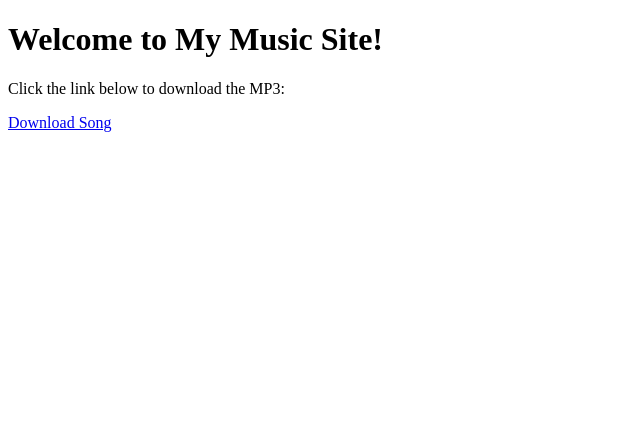
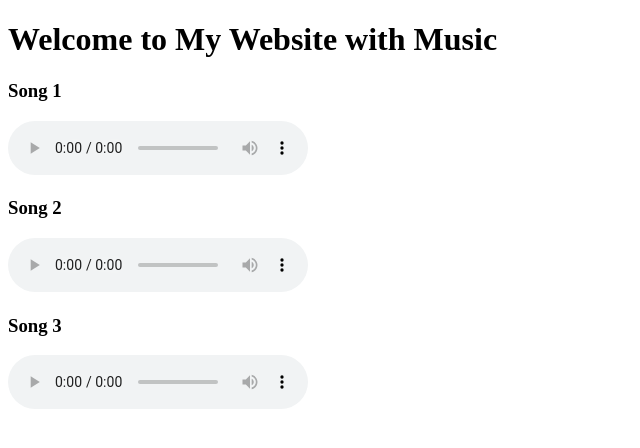
Before and after one commit to Nickartze/Nickartze.github.io, a plain HTML site: page index.html in a window 1280 px wide. Shown: the whole page, without its empty margins (0-640 px from the left). Drawn offline with Linux system fonts and the light colour scheme.

Commit message:
Update index.html

```diff
--- a/index.html
+++ b/index.html
@@ -3,11 +3,30 @@
 <head>
     <meta charset="UTF-8">
     <meta name="viewport" content="width=device-width, initial-scale=1.0">
-    <title>Music Download</title>
+    <title>My Website with Music</title>
 </head>
 <body>
-    <h1>Welcome to My Music Site!</h1>
-    <p>Click the link below to download the MP3:</p>
-    <a href="song.mp3" download>Download Song</a>
+    <h1>Welcome to My Website with Music</h1>
+
+    <!-- Song 1 -->
+    <h3>Song 1</h3>
+    <audio controls>
+        <source src="knocking-on-glass-pane-98196.mp3" type="audio/mp3">
+        Your browser does not support the audio element.
+    </audio>
+
+    <!-- Song 2 -->
+    <h3>Song 2</h3>
+    <audio controls>
+        <source src="phone-ringing-6883.mp3" type="audio/mp3">
+        Your browser does not support the audio element.
+    </audio>
+
+    <!-- Song 3 -->
+    <h3>Song 3</h3>
+    <audio controls>
+        <source src="the-realization-ambient-piano-230860.mp3" type="audio/mp3">
+        Your browser does not support the audio element.
+    </audio>
 </body>
 </html>
```
